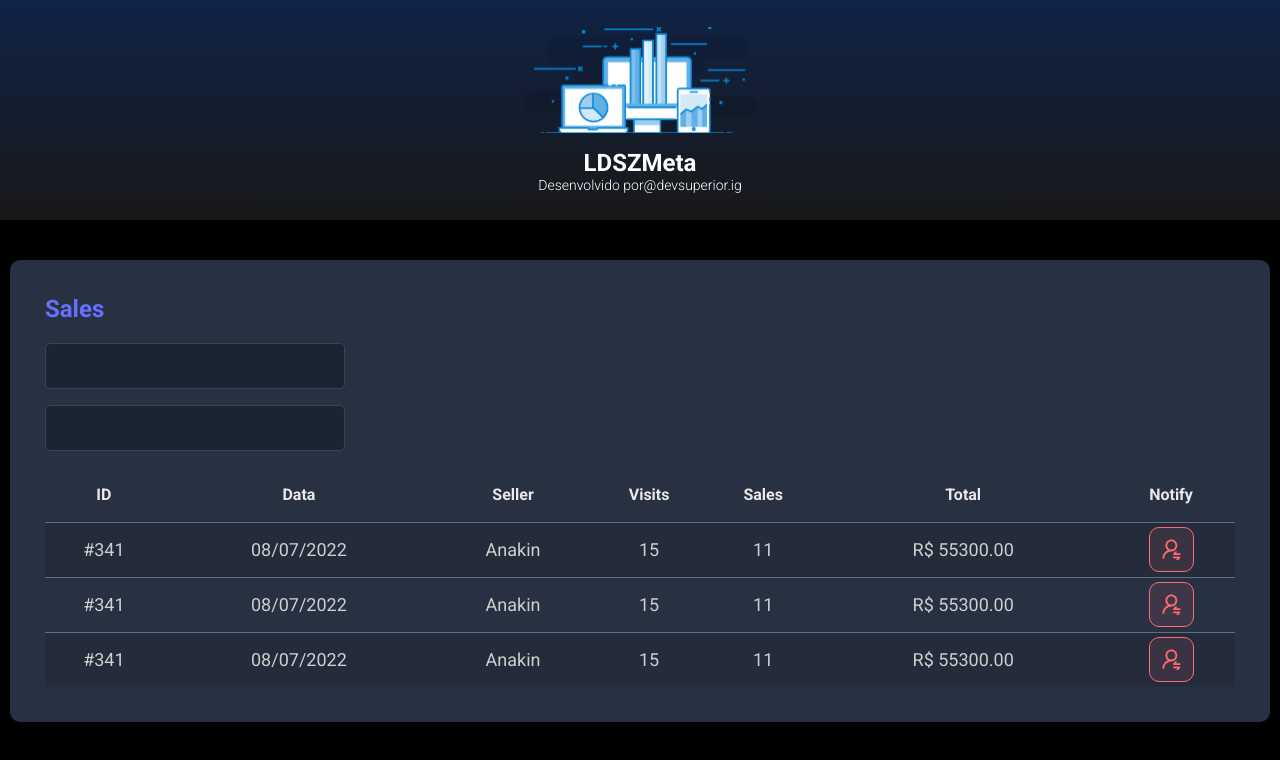
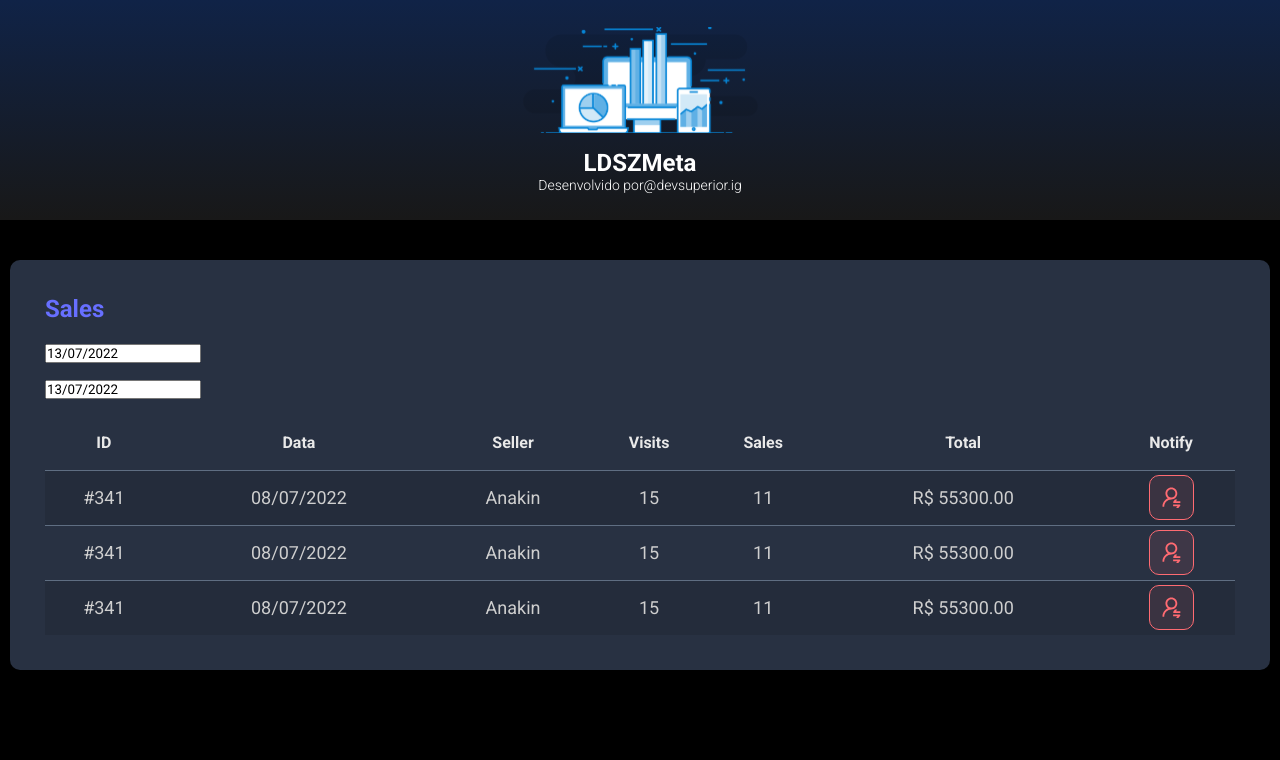
Before and after one commit to LeonardoLDSZ/ldszmeta, a React (Vite) app in the folder frontend/: page / in a window 1280 px wide. Shown: the top 760 px of the page. Built offline with nearby package versions, Linux system fonts and the light colour scheme.

Commit message:
Datepicker

```diff
--- a/frontend/package.json
+++ b/frontend/package.json
@@ -8,7 +8,9 @@
     "preview": "vite preview"
   },
   "dependencies": {
+    "@types/react-datepicker": "4.4.2",
     "react": "^18.0.0",
+    "react-datepicker": "4.8.0",
     "react-dom": "^18.0.0"
   },
   "devDependencies": {
--- a/frontend/src/components/SalesCard/index.tsx
+++ b/frontend/src/components/SalesCard/index.tsx
@@ -1,6 +1,8 @@
-import NotificationButton from '../NotificationButton';
+import DatePicker from "react-datepicker";
+import "react-datepicker/dist/react-datepicker.css";
+import NotificationButton from "../NotificationButton";
 
-import './styles.css'
+import "./styles.css";
 
 function SalesCard() {
   return (
@@ -8,10 +10,20 @@
       <h2 className="ldszmeta-sales-title">Sales</h2>
       <div>
         <div className="ldszmeta-form-control-container">
-                <input className="ldszmeta-form-control" type="text"/>
+          <DatePicker
+            selected={new Date()}
+            onChange={(date: Date) => {}}
+            className="dsmeta-form-control"
+            dateFormat="dd/MM/yyyy"
+          />
         </div>
         <div className="ldszmeta-form-control-container">
-                <input className="ldszmeta-form-control" type="text"/>
+          <DatePicker
+            selected={new Date()}
+            onChange={(date: Date) => {}}
+            className="dsmeta-form-control"
+            dateFormat="dd/MM/yyyy"
+          />
         </div>
       </div>
 
@@ -38,7 +50,7 @@
               <td>R$ 55300.00</td>
               <td>
                 <div className="ldszmeta-red-btn-container">
-                        <NotificationButton/>
+                  <NotificationButton />
                 </div>
               </td>
             </tr>
@@ -51,7 +63,7 @@
               <td>R$ 55300.00</td>
               <td>
                 <div className="ldszmeta-red-btn-container">
-                      <NotificationButton/>
+                  <NotificationButton />
                 </div>
               </td>
             </tr>
@@ -64,17 +76,15 @@
               <td>R$ 55300.00</td>
               <td>
                 <div className="ldszmeta-red-btn-container">
-                      <NotificationButton/>
+                  <NotificationButton />
                 </div>
               </td>
             </tr>
           </tbody>
-
         </table>
       </div>
-
     </div>
-  )
+  );
 }
 
 export default SalesCard;
```
Also changed, not shown: 1 other file (tests, documents, lock files or other folders). Lines whose indentation alone changed are shown as unchanged.
